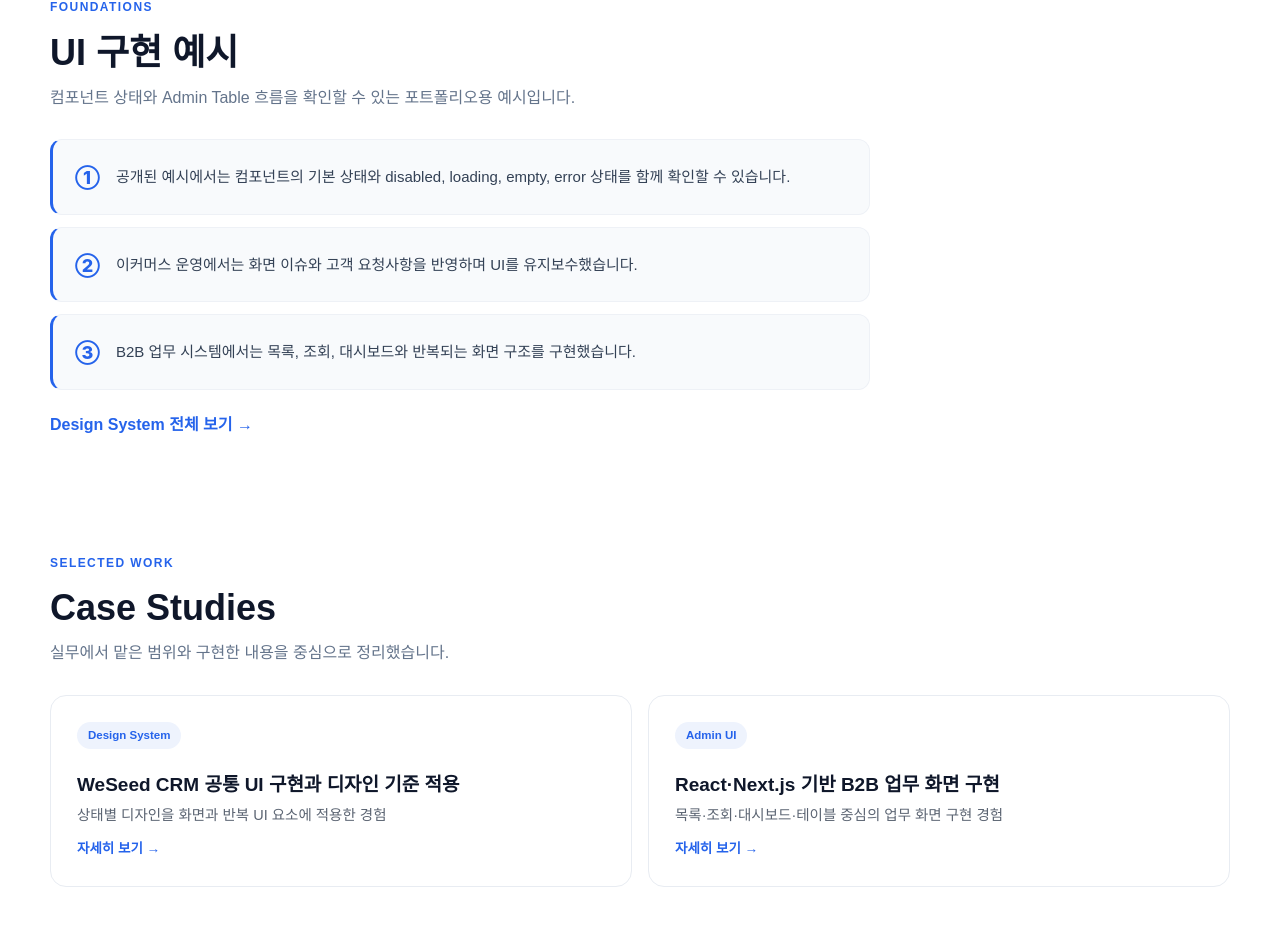
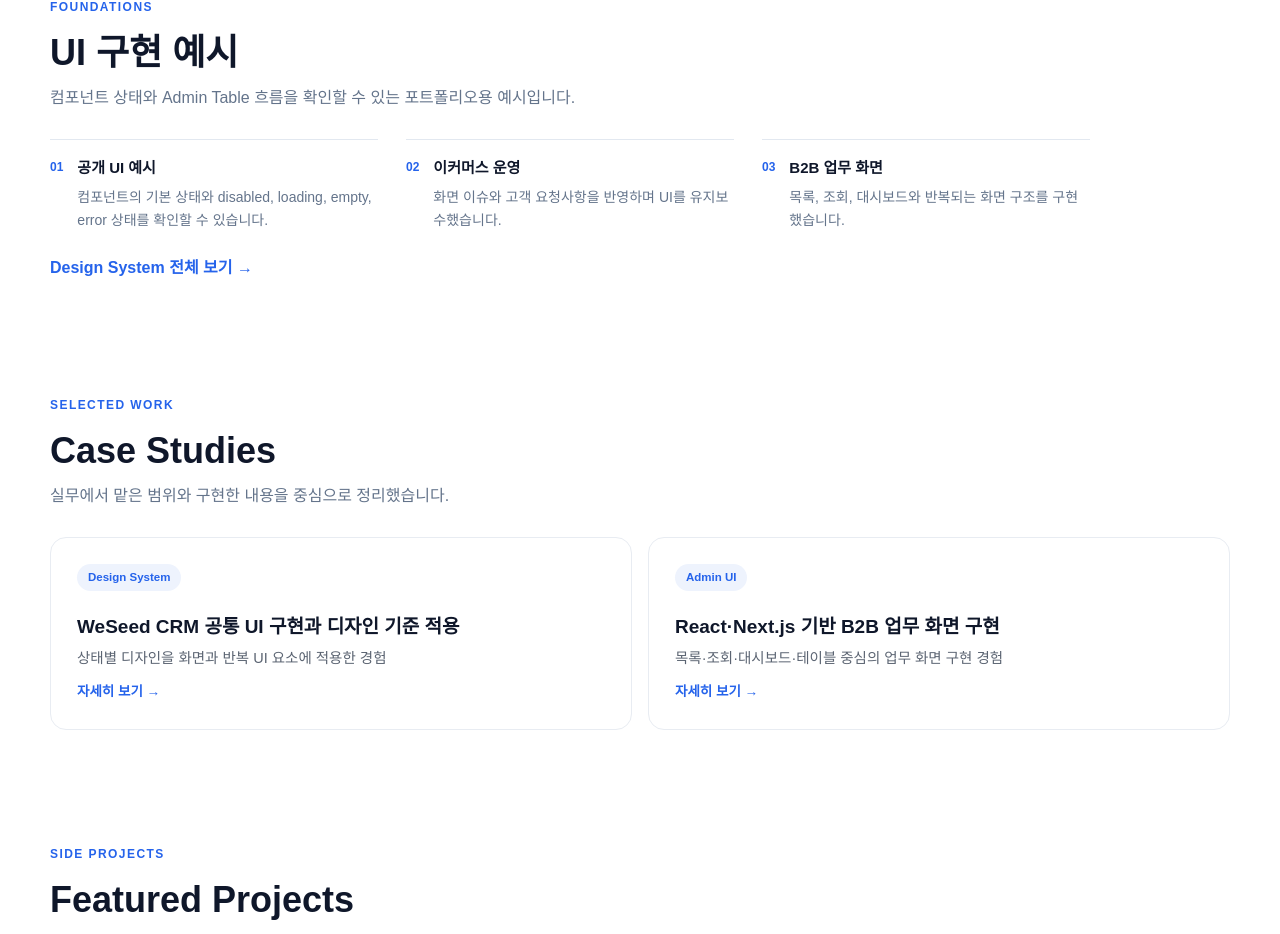
Before and after one commit to Rafdidas/about_me, a Next.js app: page / in a window 1280 px wide. Shown: the part 1377-2311 px from the top of the page. Built offline with nearby package versions, Linux system fonts and the light colour scheme; a web font is replaced by a local one.

Commit message:
style: 홈 UI 구현 예시 안내를 간결한 근거 목록으로 개선

```diff
--- a/src/app/page.tsx
+++ b/src/app/page.tsx
@@ -79,14 +79,17 @@ export default function HomePage() {
       </Section>
 
       <Section eyebrow="Foundations" title={homeSections.designSystemPreview.title} description={homeSections.designSystemPreview.description}>
-        <div className="p-home__highlight-list">
+        <ol className="p-home__highlight-list">
           {homeHighlights.map((highlight, index) => (
-            <p key={highlight}>
-              <span>{["①", "②", "③"][index]}</span>
-              {highlight}
-            </p>
+            <li className="p-home__highlight-item" key={highlight.title}>
+              <span className="p-home__highlight-index">{String(index + 1).padStart(2, "0")}</span>
+              <div>
+                <h3>{highlight.title}</h3>
+                <p>{highlight.description}</p>
+              </div>
+            </li>
           ))}
-        </div>
+        </ol>
         <Link className="c-text-link p-home__section-link" href="/design-system">
           Design System 전체 보기 →
         </Link>
--- a/src/data/home.ts
+++ b/src/data/home.ts
@@ -76,9 +76,18 @@ export const strengths = [
 ];
 
 export const homeHighlights = [
-  "공개된 예시에서는 컴포넌트의 기본 상태와 disabled, loading, empty, error 상태를 함께 확인할 수 있습니다.",
-  "이커머스 운영에서는 화면 이슈와 고객 요청사항을 반영하며 UI를 유지보수했습니다.",
-  "B2B 업무 시스템에서는 목록, 조회, 대시보드와 반복되는 화면 구조를 구현했습니다."
+  {
+    title: "공개 UI 예시",
+    description: "컴포넌트의 기본 상태와 disabled, loading, empty, error 상태를 확인할 수 있습니다."
+  },
+  {
+    title: "이커머스 운영",
+    description: "화면 이슈와 고객 요청사항을 반영하며 UI를 유지보수했습니다."
+  },
+  {
+    title: "B2B 업무 화면",
+    description: "목록, 조회, 대시보드와 반복되는 화면 구조를 구현했습니다."
+  }
 ];
 
 export const homeCaseLinks = {
--- a/src/styles/main.scss
+++ b/src/styles/main.scss
@@ -842,32 +842,41 @@
 
 .p-home__highlight-list {
   display: grid;
-  max-width: 820px;
-  gap: 12px;
+  grid-template-columns: repeat(3, minmax(0, 1fr));
+  gap: 28px;
+  max-width: 1040px;
+  margin: 0;
+  padding: 0;
+  list-style: none;
 }
 
-.p-home__highlight-list p {
-  display: flex;
-  gap: 16px;
-  align-items: center;
-  max-width: 100%;
-  border: 1px solid var(--color-hairline);
-  border-left: 3px solid var(--color-primary);
-  border-radius: 12px;
-  background: var(--color-surface-muted);
-  color: #334155;
-  font-size: 15px;
-  line-height: 1.7;
-  padding: 20px 22px;
+.p-home__highlight-item {
+  display: grid;
+  grid-template-columns: auto 1fr;
+  gap: 14px;
+  border-top: 1px solid var(--color-border);
+  padding-top: 18px;
 }
 
-.p-home__highlight-list p span {
-  flex-shrink: 0;
-  margin-top: 3px;
+.p-home__highlight-index {
   color: var(--color-primary);
-  font-size: 18px;
+  font-size: 12px;
   font-weight: 800;
   font-variant-numeric: tabular-nums;
+  line-height: 1.5;
+}
+
+.p-home__highlight-item h3 {
+  color: var(--color-text);
+  font-size: 15px;
+  font-weight: 800;
+}
+
+.p-home__highlight-item p {
+  margin-top: 8px;
+  color: var(--color-muted);
+  font-size: 14px;
+  line-height: 1.65;
 }
 
 .p-home__section-link {
@@ -1448,6 +1457,7 @@
   }
 
   .p-home__hero-inner,
+  .p-home__highlight-list,
   .p-admin-example__toolbar,
   .p-case-card__section {
     grid-template-columns: 1fr;
```
Also changed, not shown: 1 other file (tests, documents, lock files or other folders).
